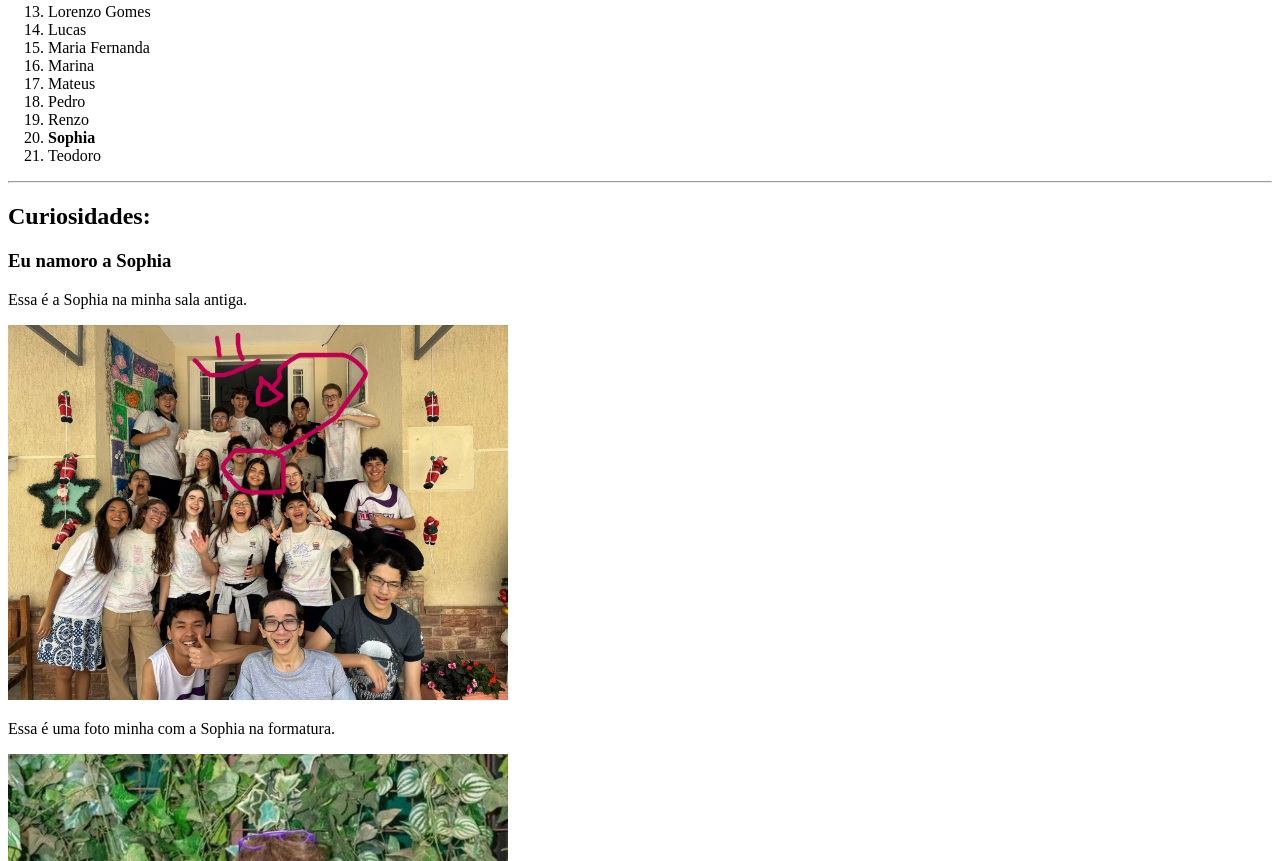
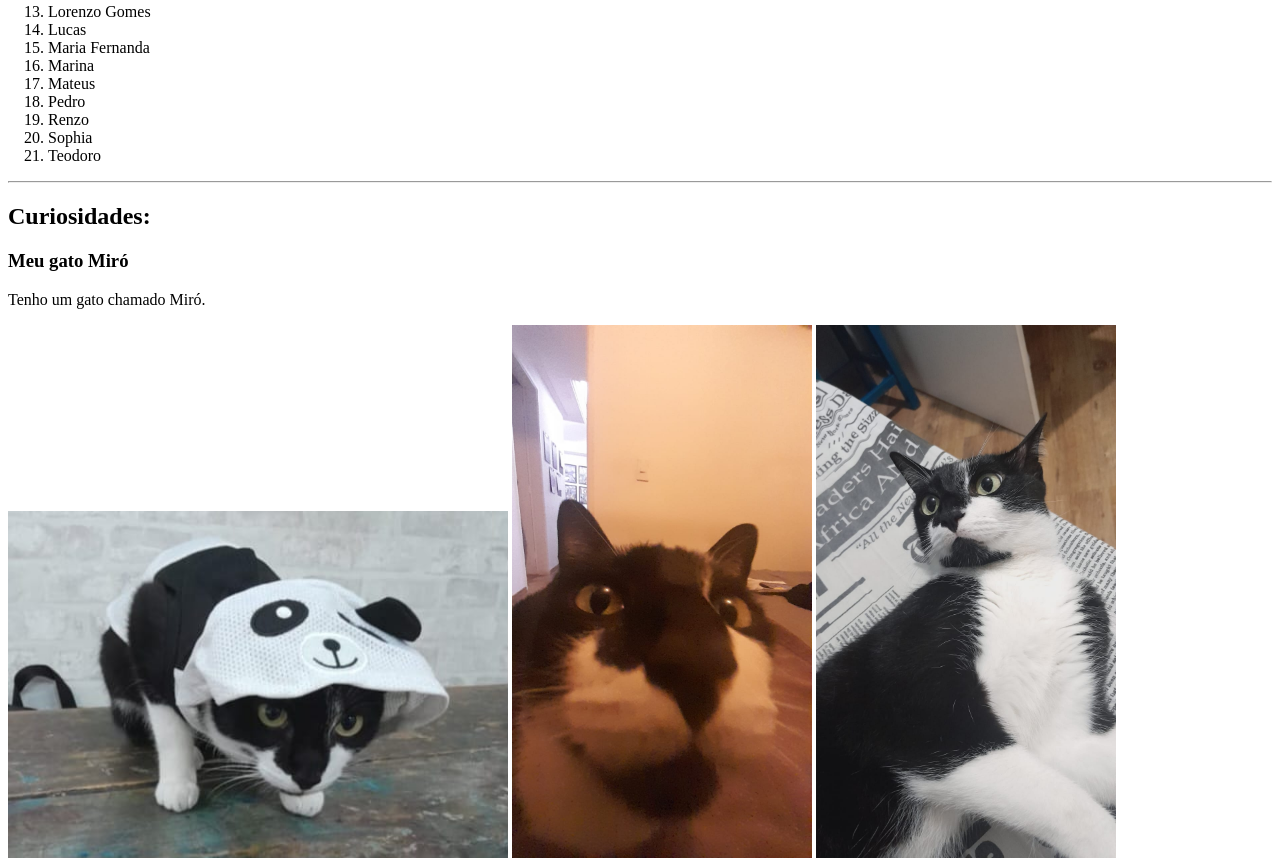
Before and after one commit to Arthur-Ferraz123/alymo-paginas-pessoais, a plain HTML site: page ALYMO/lorenzoPagina.html in a window 1280 px wide. Shown: the part 2880-3741 px from the top of the page. Drawn offline with Linux system fonts and the light colour scheme.

Commit message:
Tirei algumas coisas no HTML da minha página

```diff
--- a/ALYMO/lorenzoPagina.html
+++ b/ALYMO/lorenzoPagina.html
@@ -49,17 +49,11 @@
         <li>Mateus</li>
         <li>Pedro</li>
         <li>Renzo</li>
-        <li><b>Sophia</b></li>
+        <li>Sophia</li>
         <li>Teodoro</li>
     </ol>
     <hr>
     <h2>Curiosidades: </h2>
-    <h3>Eu namoro a Sophia</h3>
-    <p>Essa é a Sophia na minha sala antiga.</p>
-    <img src="imagens para o trabalho/minha sala - Sophia.jpg" alt="Sophia" width="500">
-    <p>Essa é uma foto minha com a Sophia na formatura.</p>
-    <img src="imagens para o trabalho/Sophia e eu formatura.jpeg" alt="Sophia e eu" width="500">
-    <hr>
     <h3>Meu gato Miró</h3>
     <p>Tenho um gato chamado Miró.</p>
     <img src="imagens para o trabalho/Miro 1.jpeg" alt="Miró 1" width="500">
```
Also changed, not shown: ALYMO/imagens para o trabalho/Sophia e eu formatura.jpeg (deleted).
